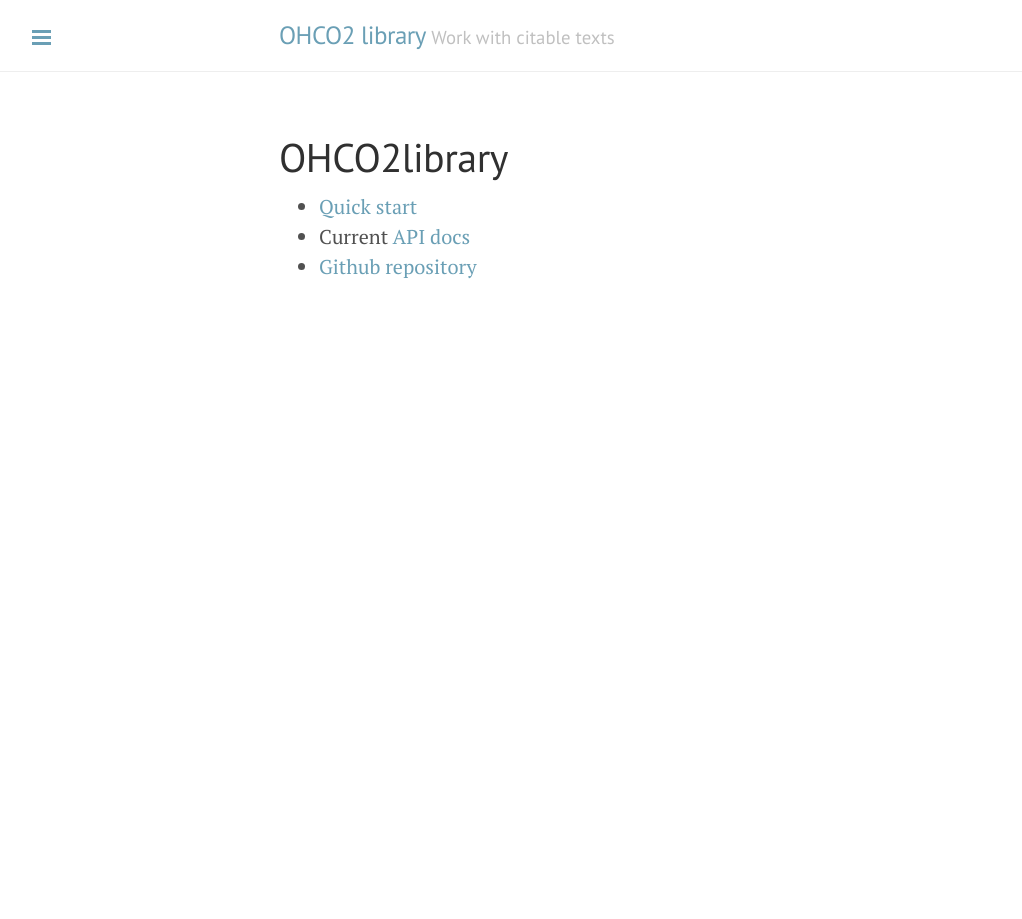
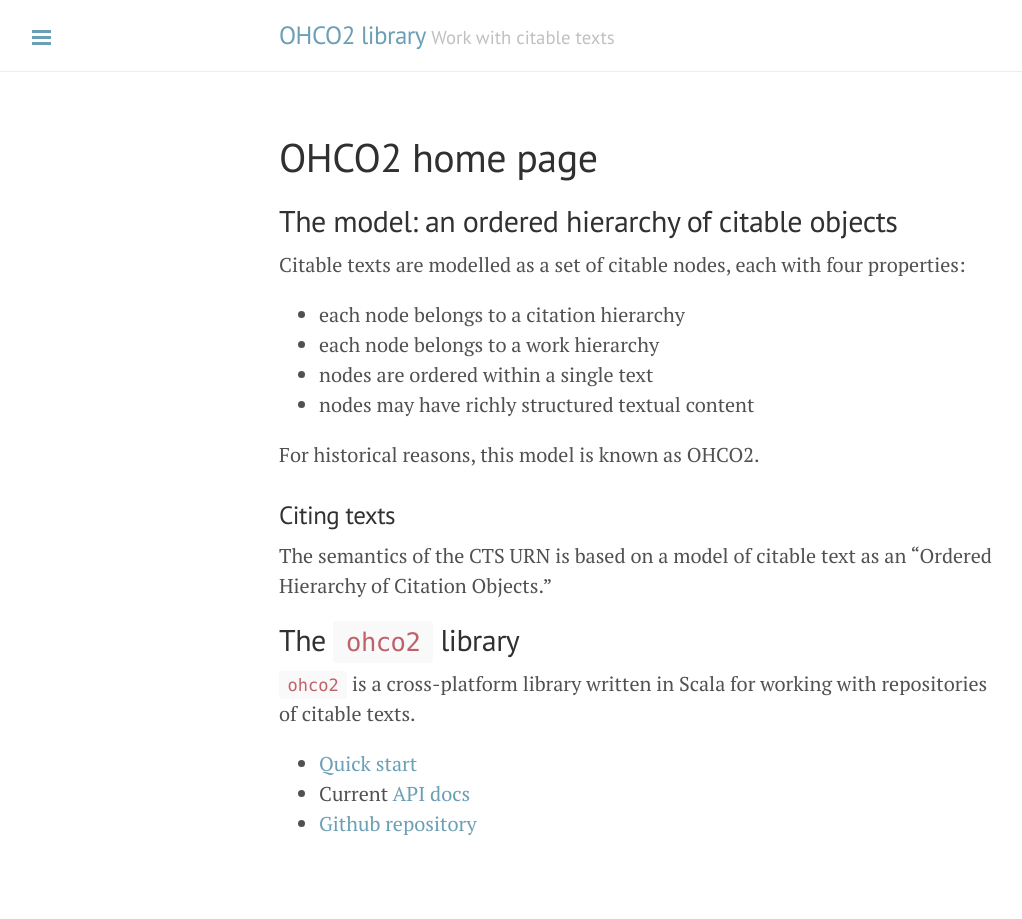
Before and after one commit to cite-architecture/ohco2, a Jekyll site: the page built from docs/index.md, in a window 1280 px wide. Shown: the whole page, without its empty margins (1-1023 px from the left). Built offline with Jekyll 4.4.1, drawn with Linux system fonts in a browser that asks for light colours.

Commit message:
Add info on model

```diff
--- a/docs/index.md
+++ b/docs/index.md
@@ -1,7 +1,32 @@
 ---
 layout: page
-title: OHCO2library
+title: "OHCO2 home page"
 ---
+
+
+
+## The model: an ordered hierarchy of citable objects
+
+
+Citable texts are modelled as a set of citable nodes, each with four properties:
+
+-   each node belongs to a citation hierarchy
+-   each node belongs to a work hierarchy
+-   nodes are ordered within a single text
+-   nodes may have richly structured textual content
+
+For historical reasons, this model is known as OHCO2.
+
+### Citing texts
+
+The semantics of the CTS URN is based on a model of citable text as an "Ordered Hierarchy of Citation Objects."
+
+
+
+## The `ohco2` library
+
+`ohco2` is a cross-platform library written in Scala for working with repositories of citable texts.
+
 
 -   [Quick start](quick)
 -   Current [API docs](api/edu/holycross/shot/ohco2/index.html)
```
Also changed, not shown: shared/src/main/tut/index.md (+26 -1 lines).
